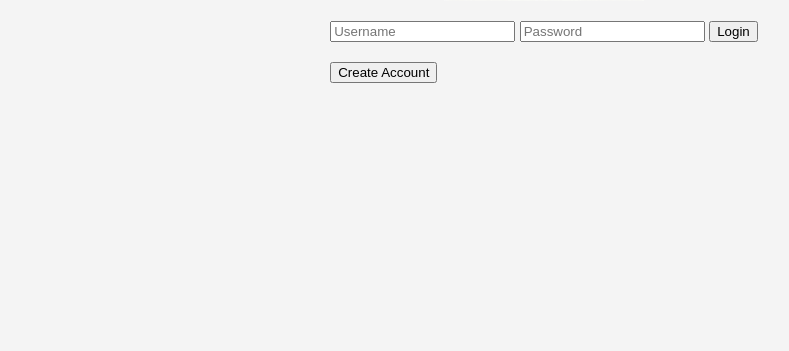
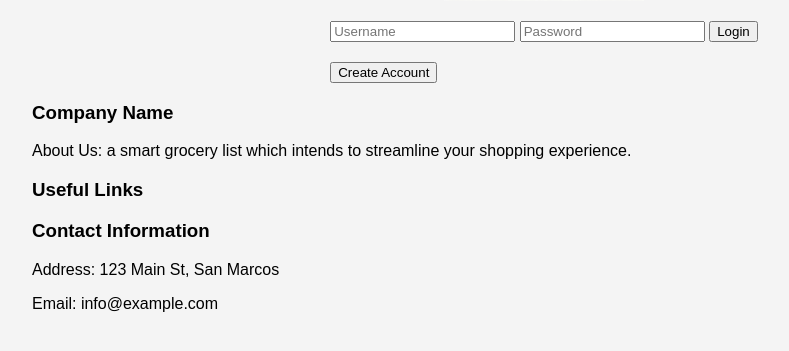
Before and after one commit to rayroj88/GroceryGenie, a Flask app: template templates/login.html in a window 1280 px wide. Shown: the part 249-600 px from the top of the page, without its empty margins (96-885 px from the left). Run offline with Flask 3, Linux system fonts and the light colour scheme; the template is opened without the code that fills it, so the values that code supplies are empty.

Commit message:
Created the basic outline of the footer

```diff
--- a/templates/login.html
+++ b/templates/login.html
@@ -15,5 +15,28 @@
         </form>
         <button onclick="location.href='/create_account'" style="margin-top: 20px;">Create Account</button>
     </div>
+
+
+    <footer>
+        <div class="container">
+            <div class="footer-content">
+                <div class="company-info">
+                    <h3>Company Name</h3>
+                    <p>About Us: a smart grocery list which intends to streamline your shopping experience.</p>
+                </div>
+                <div class="useful-links">
+                    <h3>Useful Links</h3>
+                    <ul>
+                    </ul>
+                </div>
+                <div class="contact-info">
+                    <h3>Contact Information</h3>
+                    <p>Address: 123 Main St, San Marcos</p>
+                    <p>Email: info@example.com</p>
+                </div>
+
+            </div>
+        </div>
+    </footer>
 </body>
 </html>
```
